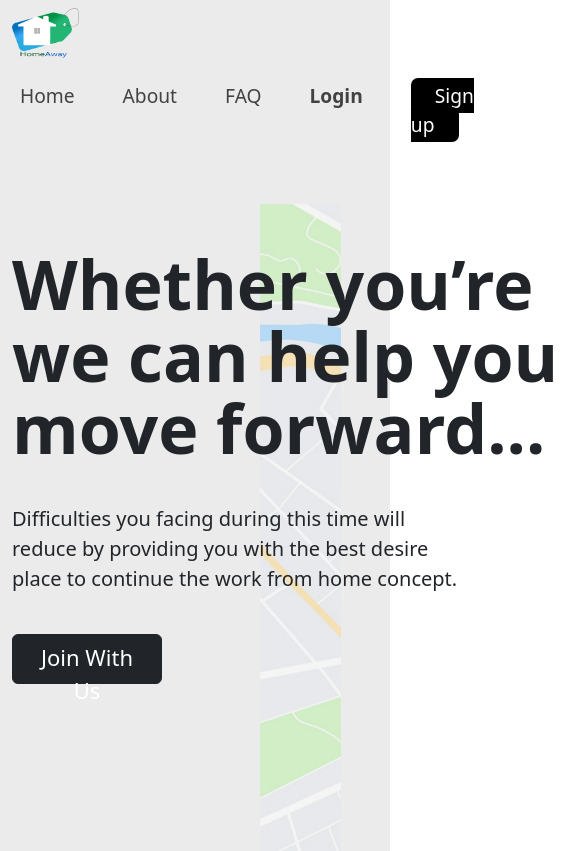
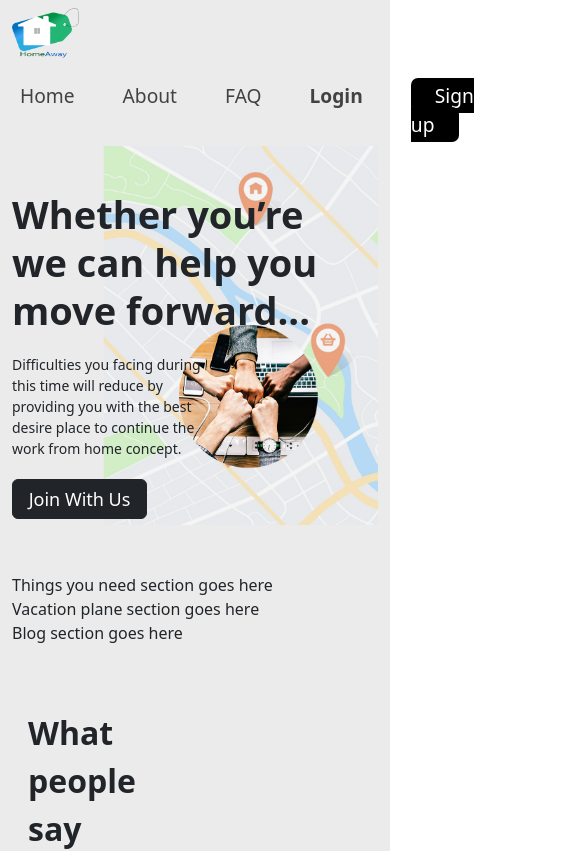
Before and after one commit to GP-43/homeaway-frontend, a React (Create React App) app: page / in a window 390 px wide. Shown: the top 851 px of the page, 585 px wide, since content can reach past the window. Built offline with nearby package versions, Linux system fonts and the light colour scheme.

Commit message:
Hello section part Done

```diff
--- a/src/assets/styles/partials/anons/_hellosection.scss
+++ b/src/assets/styles/partials/anons/_hellosection.scss
@@ -17,8 +17,46 @@
     width: 450px;
     margin-top:40px;
   }
+}
 
+@media (max-width: 820px) {
+  .hello-section {
+    background-image: url("../../../images/landing/landing820.png");
+    background-size: cover;
+    height: 40vh;
+    background-repeat: no-repeat;
+    width: auto;
+
+    .first-text{
+      width: 450px;
+      font-size: 40px;
+      line-height: 3rem;
+    }
+    .second-text{
+      font-size: 16px;
+      width: 350px;
+      margin-top:20px;
+    }
+  }
 }
-@media (max-width: 820px) {
+@media (max-width: 412px) {
+  .hello-section {
+    background-image: url("../../../images/landing/landing412.png");
+    background-size: cover;
+    height: 45vh;
+    background-repeat: no-repeat;
+    width: auto;
+    margin-top: -10px !important;
 
+    .first-text{
+      width: 350px;
+      font-size: 38px;
+      line-height: 3rem;
+    }
+    .second-text{
+      font-size: 14px;
+      width: 200px;
+      margin-top:20px;
+    }
+  }
 }
--- a/src/assets/styles/partials/anons/_joinwithbutton.scss
+++ b/src/assets/styles/partials/anons/_joinwithbutton.scss
@@ -4,3 +4,19 @@
   font-size: 22px;
   height: 50px;
 }
+@media (max-width: 412px) {
+  .join-button {
+    margin-top: 20px;
+    width: 120px;
+    font-size: 16px;
+    height: 40px;
+  }
+}
+@media (max-width: 820px) {
+  .join-button {
+    margin-top: 20px;
+    width: 135px;
+    font-size: 18px;
+    height: 40px;
+  }
+}
```
Also changed, not shown: src/assets/images/landing/landing412.png (added), src/assets/images/landing/landing820.png (added).
